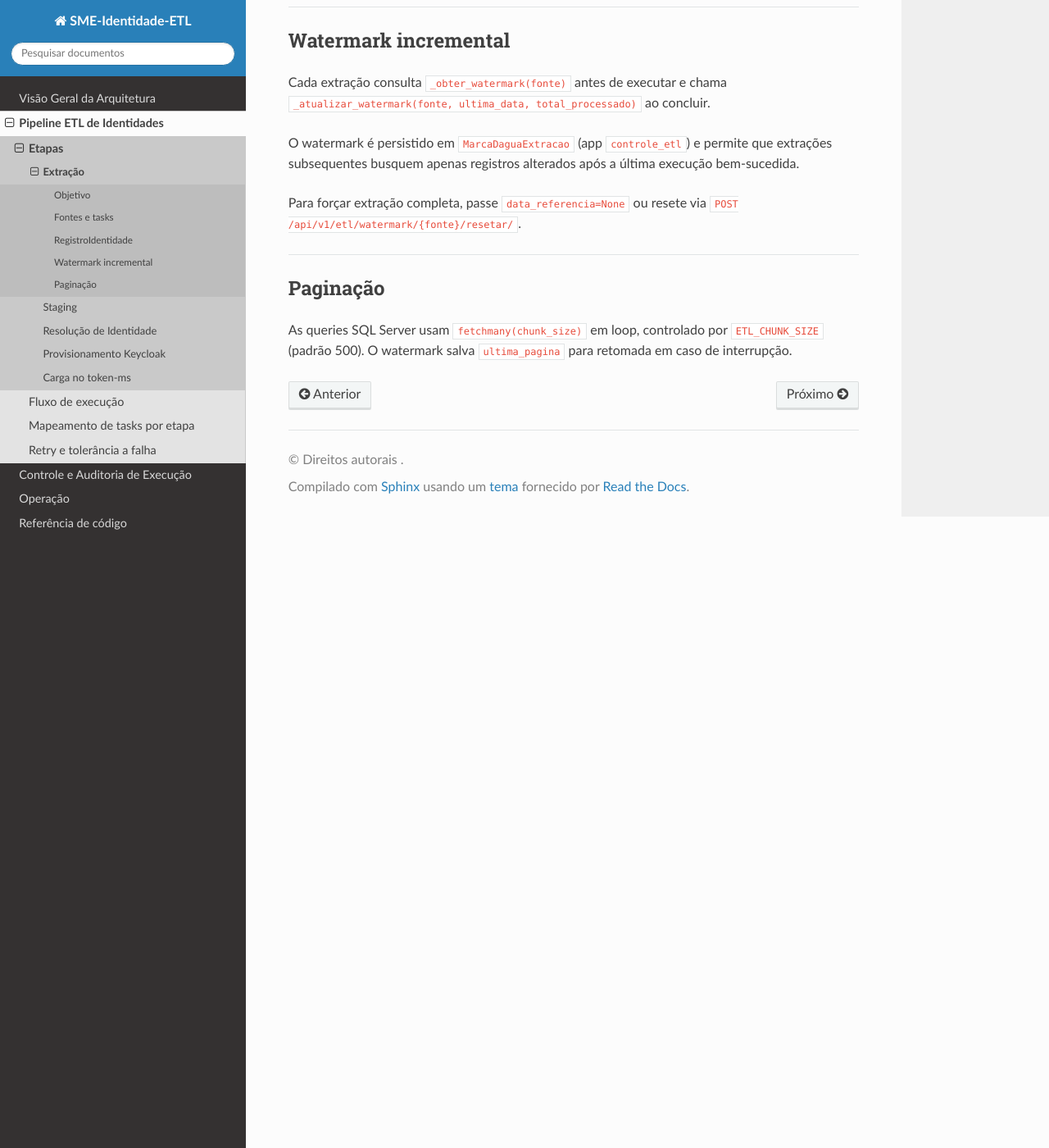
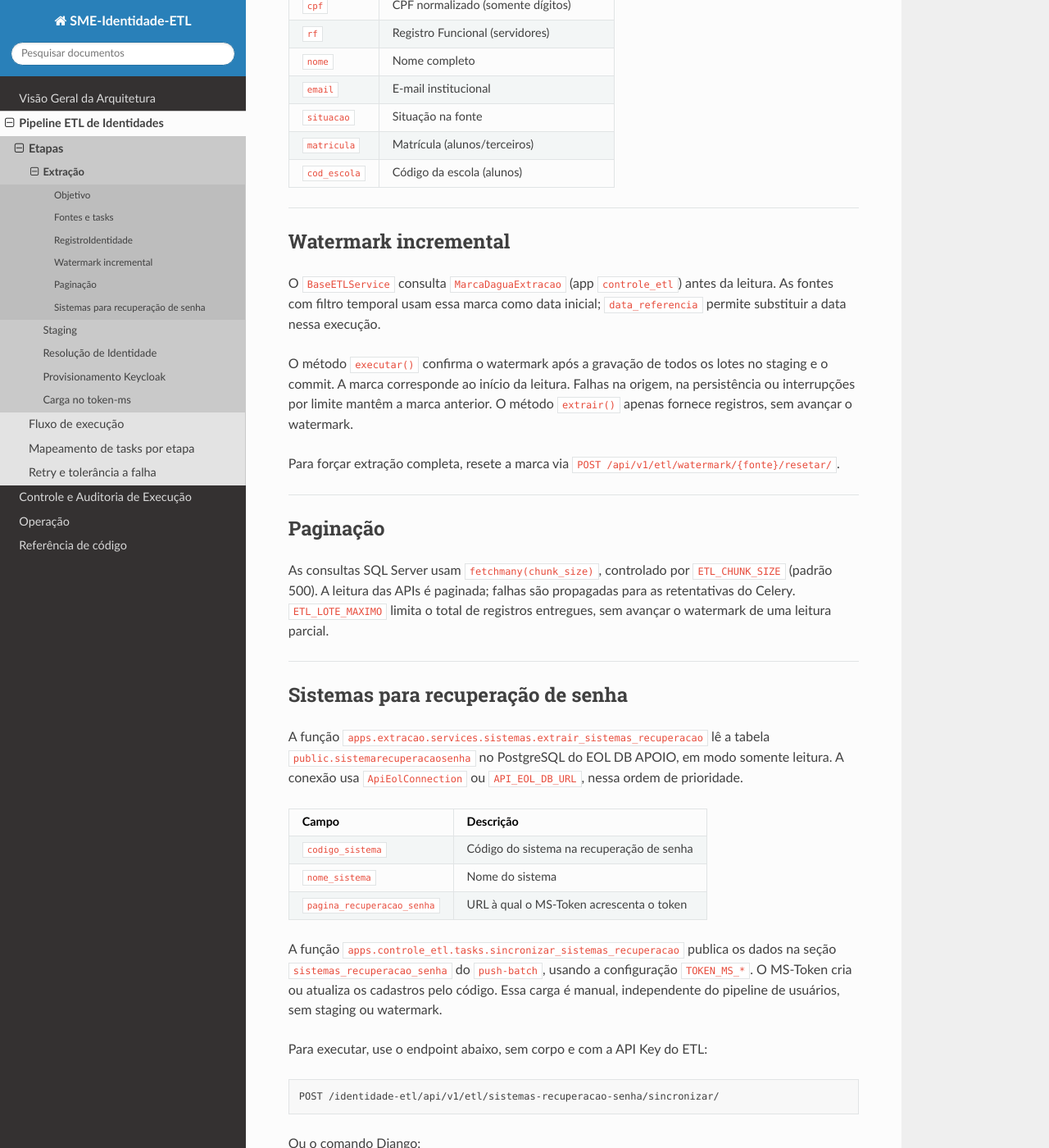
Before and after one commit to prefeiturasp/SME-Identidade-ETL, a Sphinx documentation site: the page built from docs/pipeline/extracao.md, in a window 1280 px wide and 1400 px high, scrolled down 1123 px. Shown: the whole window at 82% size. Built offline with Sphinx 7.4.7 and the Read the Docs theme 3.1.0, drawn with Linux system fonts in a browser that asks for light colours; some of the changed text lies outside the part shown.

Commit message:
docs(161074): Atualiza documentacao das fontes de extracao

````diff
--- a/docs/pipeline/extracao.md
+++ b/docs/pipeline/extracao.md
@@ -2,8 +2,8 @@
 
 ## Objetivo
 
-Ler dados brutos das três fontes SQL Server e persistir como registros
-`RegistroIdentidade` no staging do PostgreSQL.
+Extrair usuários das três fontes SQL Server para o staging PostgreSQL e
+publicar as configurações de recuperação de senha do EOL DB APOIO no MS-Token.
 
 ---
 
@@ -11,18 +11,29 @@ Ler dados brutos das três fontes SQL Server e persistir como registros
 
 | Fonte | Task | Módulo de extração |
 |---|---|---|
-| SE1426 | `task_identidade_extrair_se1426` | `apps.extracao.tasks.extrair_se1426` |
-| CoreSSO | `task_identidade_extrair_coresso` | `apps.extracao.tasks.extrair_coresso` |
-| EOL_DB (alunos) | `task_identidade_extrair_eol_alunos` | `apps.extracao.tasks.extrair_eol_alunos` |
+| SE1426 | `task_identidade_extrair_se1426` | `apps.extracao.services.usuarios.Se1426Service` |
+| CoreSSO | `task_identidade_extrair_coresso` | `apps.extracao.services.usuarios.CoreSSOService` |
+| EOL_DB (alunos) | `task_identidade_extrair_eol_alunos` | `apps.extracao.services.alunos.AlunosService` |
 
 As três tasks disparam em paralelo via `chord` do Celery. O callback de
 resolução só executa após todas concluírem.
+
+Os serviços ficam em `services/`, separados em `usuarios`, `alunos`,
+`sistemas` e `grupos_e_permissoes`. Cada domínio tem um arquivo
+`*_queries.py` correspondente em `sql/`; execução, parâmetros e mapeamento
+permanecem nos serviços. As conexões ficam em `config/conexoes_db.py`.
+
+`grupos_e_permissoes` concentra perfis, grupos, associações de usuários a
+grupos e permissões CRUD. Vínculos funcionais permanecem em `usuarios`.
+Usuários e alunos usam `BaseETLService` para leitura, limites e confirmação
+do watermark após a persistência no staging.
+As entradas de `apps.extracao.tasks` continuam disponíveis.
 
 ---
 
 ## RegistroIdentidade
 
-Dataclass intermediária definida em `apps/extracao/tasks.py`:
+Dataclass intermediária definida em `apps/extracao/dtos.py`:
 
 | Campo | Descrição |
 |---|---|
@@ -41,20 +52,63 @@ Dataclass intermediária definida em `apps/extracao/tasks.py`:
 
 ## Watermark incremental
 
-Cada extração consulta `_obter_watermark(fonte)` antes de executar e chama
-`_atualizar_watermark(fonte, ultima_data, total_processado)` ao concluir.
+O `BaseETLService` consulta `MarcaDaguaExtracao` (app `controle_etl`) antes
+da leitura. As fontes com filtro temporal usam essa marca como data inicial;
+`data_referencia` permite substituir a data nessa execução.
 
-O watermark é persistido em `MarcaDaguaExtracao` (app `controle_etl`) e
-permite que extrações subsequentes busquem apenas registros alterados após a
-última execução bem-sucedida.
+O método `executar()` confirma o watermark após a gravação de todos os lotes
+no staging e o commit. A marca corresponde ao início da leitura. Falhas na
+origem, na persistência ou interrupções por limite mantêm a marca anterior.
+O método `extrair()` apenas fornece registros, sem avançar o watermark.
 
-Para forçar extração completa, passe `data_referencia=None` ou resete via
+Para forçar extração completa, resete a marca via
 `POST /api/v1/etl/watermark/{fonte}/resetar/`.
 
 ---
 
 ## Paginação
 
-As queries SQL Server usam `fetchmany(chunk_size)` em loop, controlado por
-`ETL_CHUNK_SIZE` (padrão 500). O watermark salva `ultima_pagina` para
-retomada em caso de interrupção.
+As consultas SQL Server usam `fetchmany(chunk_size)`, controlado por
+`ETL_CHUNK_SIZE` (padrão 500). A leitura das APIs é paginada; falhas são
+propagadas para as retentativas do Celery. `ETL_LOTE_MAXIMO` limita o total
+de registros entregues, sem avançar o watermark de uma leitura parcial.
+
+---
+
+## Sistemas para recuperação de senha
+
+A função `apps.extracao.services.sistemas.extrair_sistemas_recuperacao` lê a tabela
+`public.sistemarecuperacaosenha` no PostgreSQL do EOL DB APOIO, em modo somente
+leitura. A conexão usa `ApiEolConnection` ou `API_EOL_DB_URL`, nessa ordem
+de prioridade.
+
+| Campo | Descrição |
+|---|---|
+| `codigo_sistema` | Código do sistema na recuperação de senha |
+| `nome_sistema` | Nome do sistema |
+| `pagina_recuperacao_senha` | URL à qual o MS-Token acrescenta o token |
+
+A função `apps.controle_etl.tasks.sincronizar_sistemas_recuperacao` publica
+os dados na seção `sistemas_recuperacao_senha` do `push-batch`, usando a
+configuração `TOKEN_MS_*`. O MS-Token cria ou atualiza os cadastros pelo código.
+Essa carga é manual, independente do pipeline de usuários, sem staging ou
+watermark.
+
+Para executar, use o endpoint abaixo, sem corpo e com a API Key do ETL:
+
+```text
+POST /identidade-etl/api/v1/etl/sistemas-recuperacao-senha/sincronizar/
+```
+
+Ou o comando Django:
+
+```bash
+python manage.py sincronizar_sistemas_recuperacao
+```
+
+O retorno informa os totais `processados`, `criados` e `atualizados`
+confirmados pelo MS-Token.
+
+A sincronização registra uma `ExecucaoETL` com a fonte `eol_db_apoio`.
+O dashboard soma os registros lidos e os envios confirmados ao MS-Token;
+a contagem de Keycloak permanece zero nessa carga.
````
